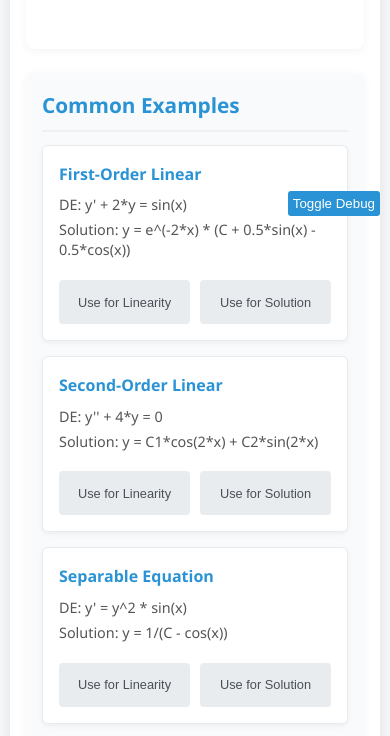
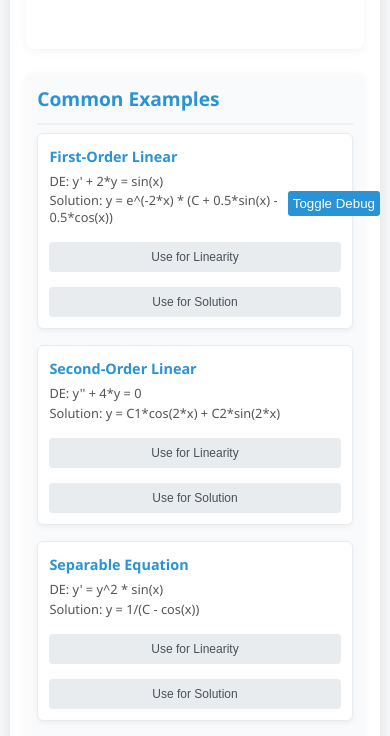
Before and after one commit to Saadanjum0/differentialeq, a website: page static/index.html in a window 390 px wide. Shown: the part 618-1354 px from the top of the page. Drawn offline with nearby package versions, Linux system fonts and the light colour scheme.

Commit message:
Improve mobile responsiveness for examples section

```diff
--- a/static/css/styles.css
+++ b/static/css/styles.css
@@ -489,11 +489,47 @@ footer {
 
     /* Improve example boxes for mobile */
     .example-box {
-        padding: 1rem;
+        padding: 0.8rem;
     }
 
     .example-box:hover {
         transform: none; /* Disable hover effect on mobile */
+    }
+
+    /* Make examples more compact on mobile */
+    .example-grid-compact {
+        gap: 10px;
+    }
+
+    #quick-examples {
+        padding: 0.8rem;
+    }
+
+    #quick-examples .example-box {
+        padding: 0.8rem;
+    }
+
+    #quick-examples .example-box h3 {
+        font-size: 0.9rem;
+        margin-bottom: 0.3rem;
+    }
+
+    #quick-examples .example-box p {
+        font-size: 0.8rem;
+        margin-bottom: 0.2rem;
+        line-height: 1.3;
+    }
+
+    #quick-examples .button-group {
+        margin-top: 0.4rem;
+        flex-direction: column;
+        gap: 5px;
+    }
+
+    #quick-examples .use-example-btn {
+        padding: 5px;
+        font-size: 0.75rem;
+        min-height: 30px;
     }
 
     /* Adjust footer for mobile */
@@ -515,12 +551,20 @@ footer {
 
     .example-grid-compact {
         grid-template-columns: 1fr;
+        margin: 0.3rem 0;
     }
 
     /* Make buttons larger for easier tapping */
-    .btn, .use-example-btn {
+    .btn {
         padding: 12px;
         font-size: 1rem;
+    }
+
+    /* But keep example buttons smaller */
+    .use-example-btn {
+        padding: 8px 5px;
+        font-size: 0.75rem;
+        min-height: 36px;
     }
 
     /* Increase spacing between elements */
@@ -540,11 +584,61 @@ footer {
         margin: 3px 0;
         padding: 5px 8px;
     }
+
+    /* Make examples section more compact */
+    #quick-examples {
+        margin-bottom: 1.5rem;
+        padding: 0.7rem;
+    }
+
+    #quick-examples h2 {
+        margin-bottom: 0.5rem;
+        font-size: 1.2rem;
+    }
+
+    #quick-examples .example-box {
+        padding: 0.7rem;
+        margin-bottom: 0.5rem;
+    }
+}
+
+/* Extra small devices */
+@media (max-width: 360px) {
+    header h1 {
+        font-size: 1.3rem;
+    }
+
+    .section h2 {
+        font-size: 1.1rem;
+    }
+
+    #quick-examples .example-box {
+        padding: 0.6rem;
+    }
+
+    #quick-examples .example-box h3 {
+        font-size: 0.85rem;
+    }
+
+    #quick-examples .example-box p {
+        font-size: 0.75rem;
+        line-height: 1.2;
+    }
+
+    .examples-mini {
+        padding: 8px 10px;
+        font-size: 0.8rem;
+    }
+
+    .examples-mini code {
+        padding: 3px 4px;
+        font-size: 0.75rem;
+    }
 }
 
 /* Ensure touch targets are at least 44px x 44px for accessibility */
 @media (max-width: 768px) {
-    .btn, .use-example-btn, input[type="text"], input[type="button"] {
+    .btn, input[type="text"], input[type="button"] {
         min-height: 44px;
     }
 
@@ -558,3 +652,28 @@ footer {
         font-size: 110% !important;
     }
 }
+
+/* Mobile-friendly examples specific styles */
+.mobile-friendly-examples {
+    display: grid;
+    grid-template-columns: repeat(auto-fit, minmax(230px, 1fr));
+    gap: 15px;
+}
+
+@media (max-width: 768px) {
+    .mobile-friendly-examples {
+        grid-template-columns: repeat(auto-fit, minmax(180px, 1fr));
+        gap: 10px;
+    }
+}
+
+@media (max-width: 480px) {
+    .mobile-friendly-examples {
+        grid-template-columns: 1fr;
+        gap: 8px;
+    }
+
+    .mobile-friendly-examples .example-box {
+        margin-bottom: 8px;
+    }
+}
--- a/static/index.html
+++ b/static/index.html
@@ -62,6 +62,46 @@
             color: #6c757d;
             border-top: 1px solid #e9ecef;
         }
+
+        /* Mobile-specific styles */
+        @media (max-width: 768px) {
+            body {
+                padding: 10px;
+            }
+            .container {
+                border-radius: 8px;
+            }
+            header {
+                padding: 1.5rem 1rem;
+            }
+            .section {
+                padding: 1rem;
+                margin-bottom: 1.5rem;
+            }
+            .example-box {
+                padding: 0.8rem;
+            }
+            .example-box h3 {
+                font-size: 0.9rem;
+                margin-bottom: 0.3rem;
+            }
+            .example-box p {
+                font-size: 0.8rem;
+                margin-bottom: 0.2rem;
+            }
+        }
+
+        @media (max-width: 480px) {
+            .example-box {
+                padding: 0.7rem;
+            }
+            .example-box h3 {
+                font-size: 0.85rem;
+            }
+            .example-box p {
+                font-size: 0.75rem;
+            }
+        }
     </style>
     <!-- External CSS -->
     <link rel="stylesheet" href="css/styles.css">
@@ -91,7 +131,7 @@
 
             <section class="section examples-section" id="quick-examples">
                 <h2>Common Examples</h2>
-                <div class="example-grid-compact">
+                <div class="example-grid-compact mobile-friendly-examples">
                     <div class="example-box">
                         <h3>First-Order Linear</h3>
                         <p>DE: y' + 2*y = sin(x)</p>
```
